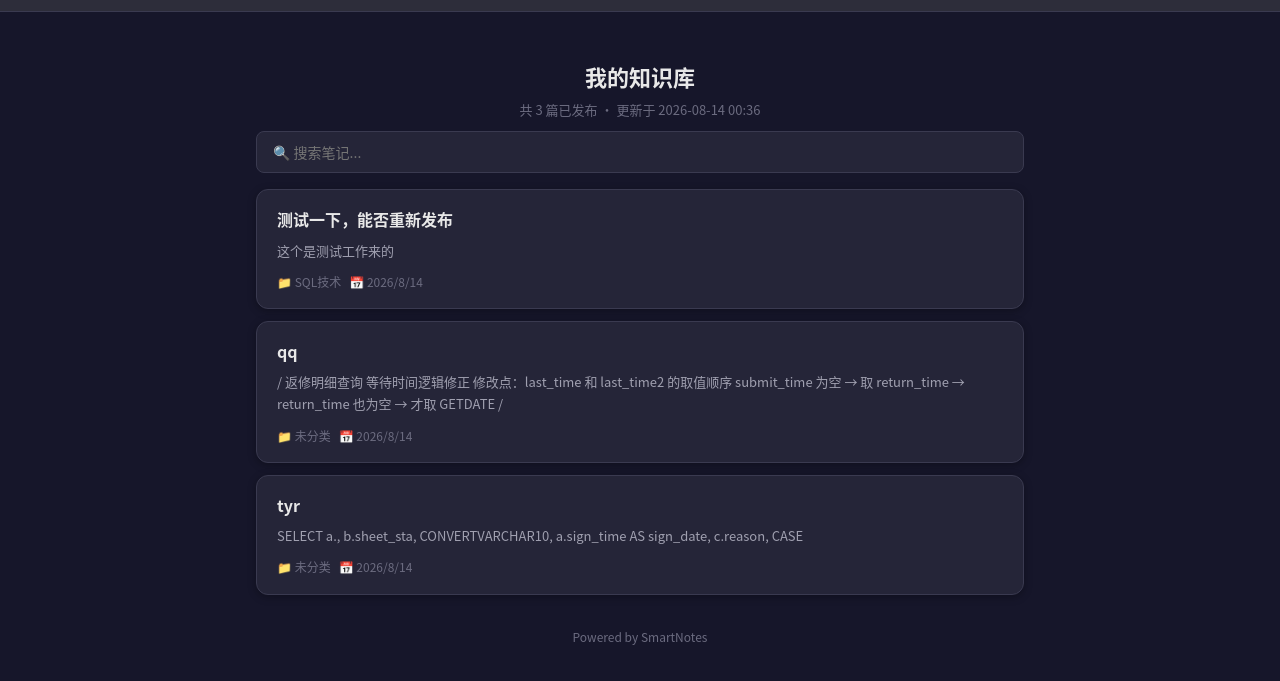
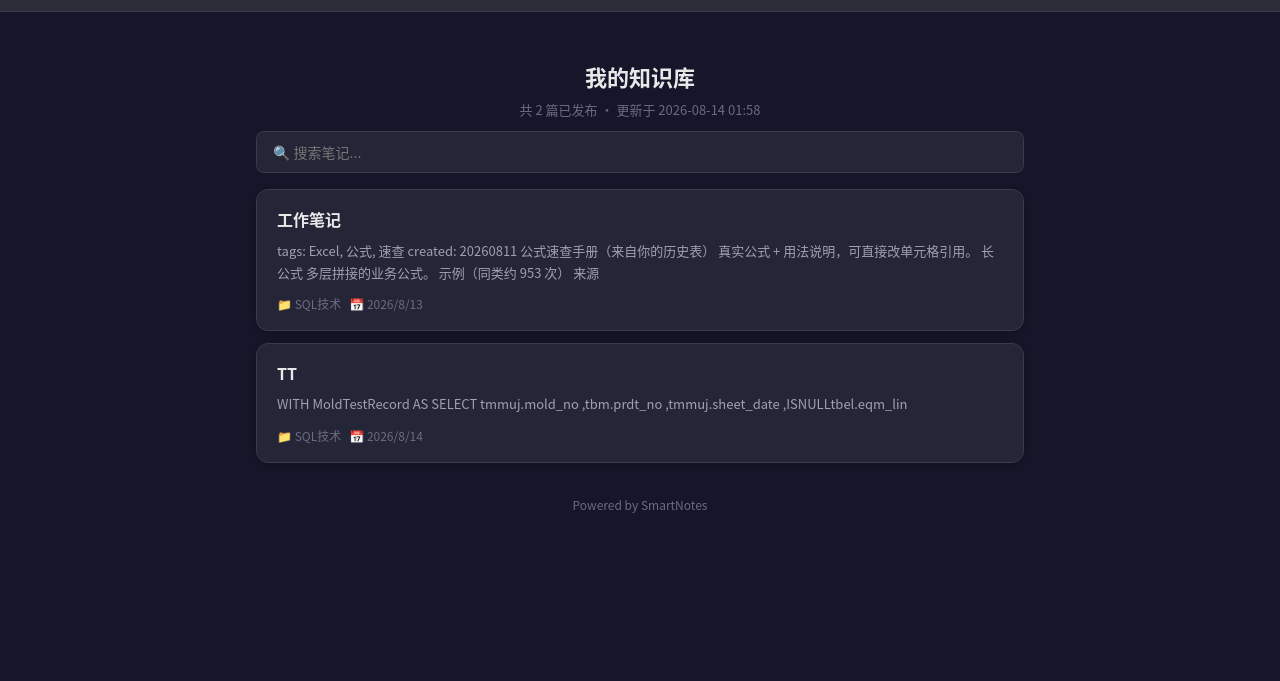
Before and after one commit to aiiw/notes, a plain HTML site: page index.html in a window 1280 px wide. Shown: the part 55-736 px from the top of the page. Drawn offline with Linux system fonts and the light colour scheme.

Commit message:
update: notes index

```diff
--- a/index.html
+++ b/index.html
@@ -40,44 +40,48 @@ body{font-family:var(--font-sans);background:var(--bg);color:var(--text);line-he
 <div class="container">
   <div class="hero">
     <h2>我的知识库</h2>
-    <p>共 3 篇已发布 · 更新于 2026-08-14 00:36</p>
+    <p>共 2 篇已发布 · 更新于 2026-08-14 01:58</p>
   </div>
   <div class="search-box">
     <input type="text" id="searchInput" placeholder="🔍 搜索笔记..." oninput="doSearch()">
   </div>
 
-          <a href="notes/测试一下，能否重新发布.html" class="note-link">
-            <h3>测试一下，能否重新发布</h3>
-            <p class="preview">这个是测试工作来的</p>
+          <a href="notes/工作笔记.html" class="note-link">
+            <h3>工作笔记</h3>
+            <p class="preview">
+tags: Excel, 公式, 速查
+created: 20260811
+
+
+ 公式速查手册（来自你的历史表）
+
+真实公式 + 用法说明，可直接改单元格引用。
+
+ 长公式
+
+多层拼接的业务公式。
+
+ 示例（同类约 953 次）
+
+ 来源</p>
             <div class="meta">
               <span>📁 SQL技术</span>
-              <span>📅 2026/8/14</span>
+              <span>📅 2026/8/13</span>
 
             </div>
           </a>
-          <a href="notes/qq.html" class="note-link">
-            <h3>qq</h3>
-            <p class="preview">/
- 返修明细查询  等待时间逻辑修正
- 修改点：last_time 和 last_time2 的取值顺序
-   submit_time 为空 → 取 return_time → return_time 也为空 → 才取 GETDATE
-/</p>
+          <a href="notes/TT.html" class="note-link">
+            <h3>TT</h3>
+            <p class="preview">WITH MoldTestRecord
+AS
+
+SELECT
+       tmmuj.mold_no
+      ,tbm.prdt_no
+      ,tmmuj.sheet_date
+      ,ISNULLtbel.eqm_lin</p>
             <div class="meta">
-              <span>📁 未分类</span>
-              <span>📅 2026/8/14</span>
-
-            </div>
-          </a>
-          <a href="notes/tyr.html" class="note-link">
-            <h3>tyr</h3>
-            <p class="preview">SELECT a.,
-       b.sheet_sta,
-       CONVERTVARCHAR10, a.sign_time AS sign_date,
-       c.reason,
-       CASE
-         </p>
-            <div class="meta">
-              <span>📁 未分类</span>
+              <span>📁 SQL技术</span>
               <span>📅 2026/8/14</span>
 
             </div>
```
